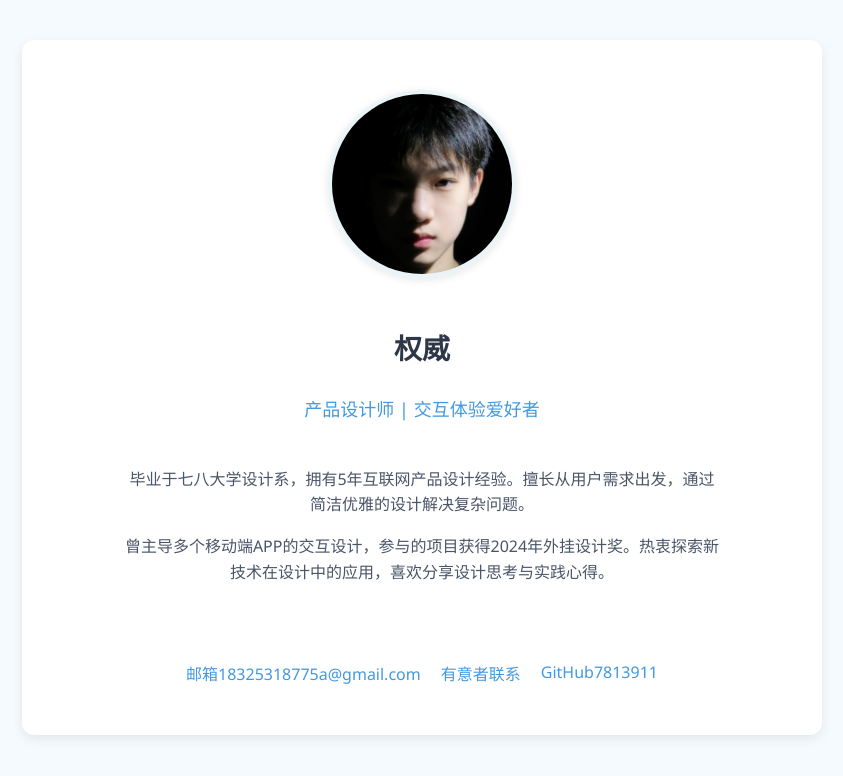
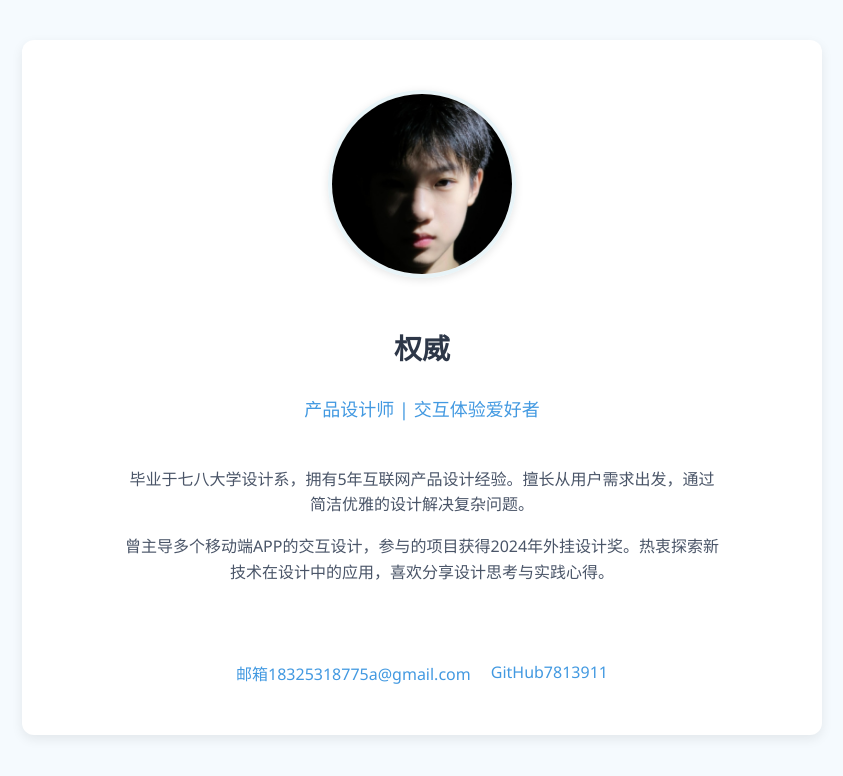
Before and after one commit to 18325318775a-dev/-, a plain HTML site: page index.html in a window 1280 px wide. Shown: the whole page, without its empty margins (218-1061 px from the left). Drawn offline with Linux system fonts and the light colour scheme.

Commit message:
Remove portfolio contact link from index.html
Removed the contact link to the portfolio.

```diff
--- a/index.html
+++ b/index.html
@@ -77,7 +77,6 @@
         </div>
         <div class="contact">
             <a href="mailto:example@xxx.com">邮箱18325318775a@gmail.com</a>
-            <a href="https://portfolio.xxx.com">有意者联系</a>
             <a href="https://github.com/xxx">GitHub7813911</a>
         </div>
     </div>
```
